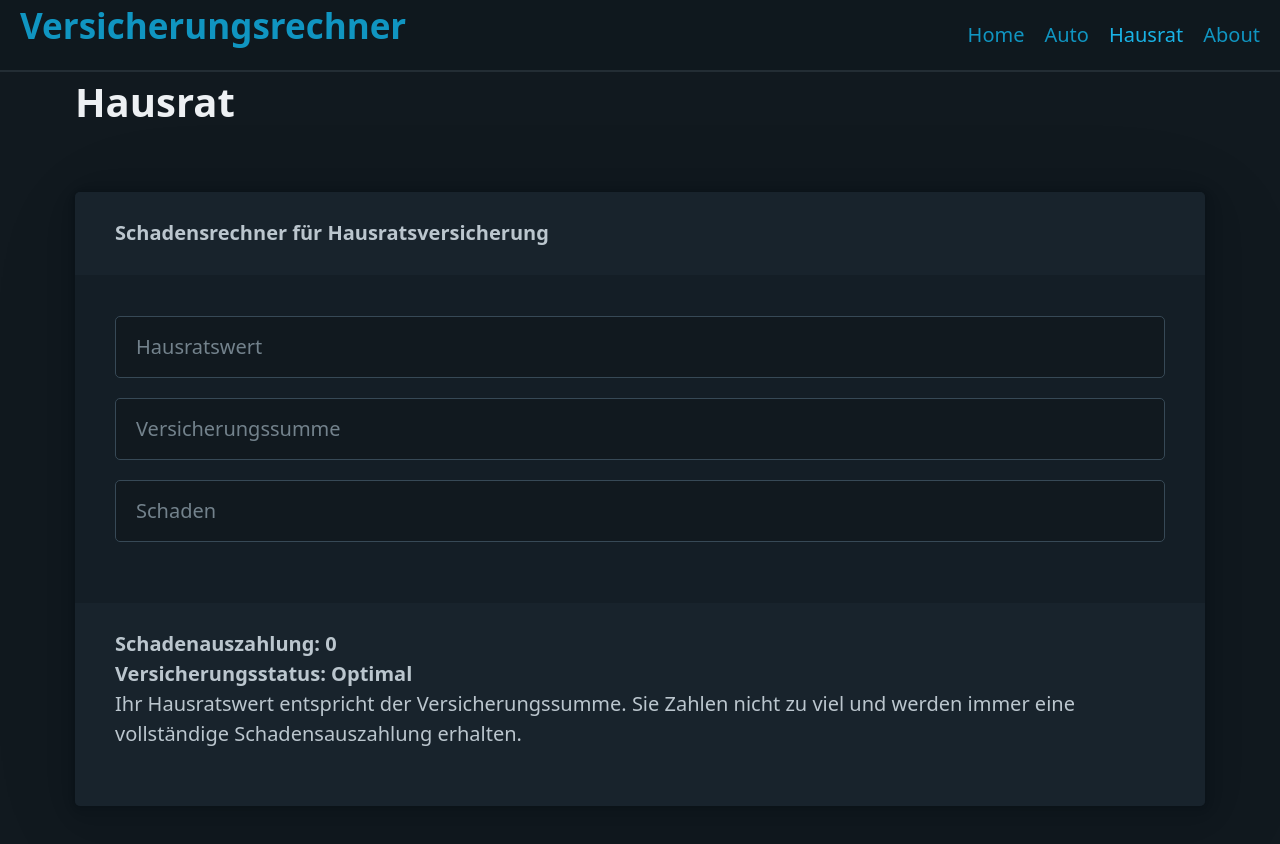
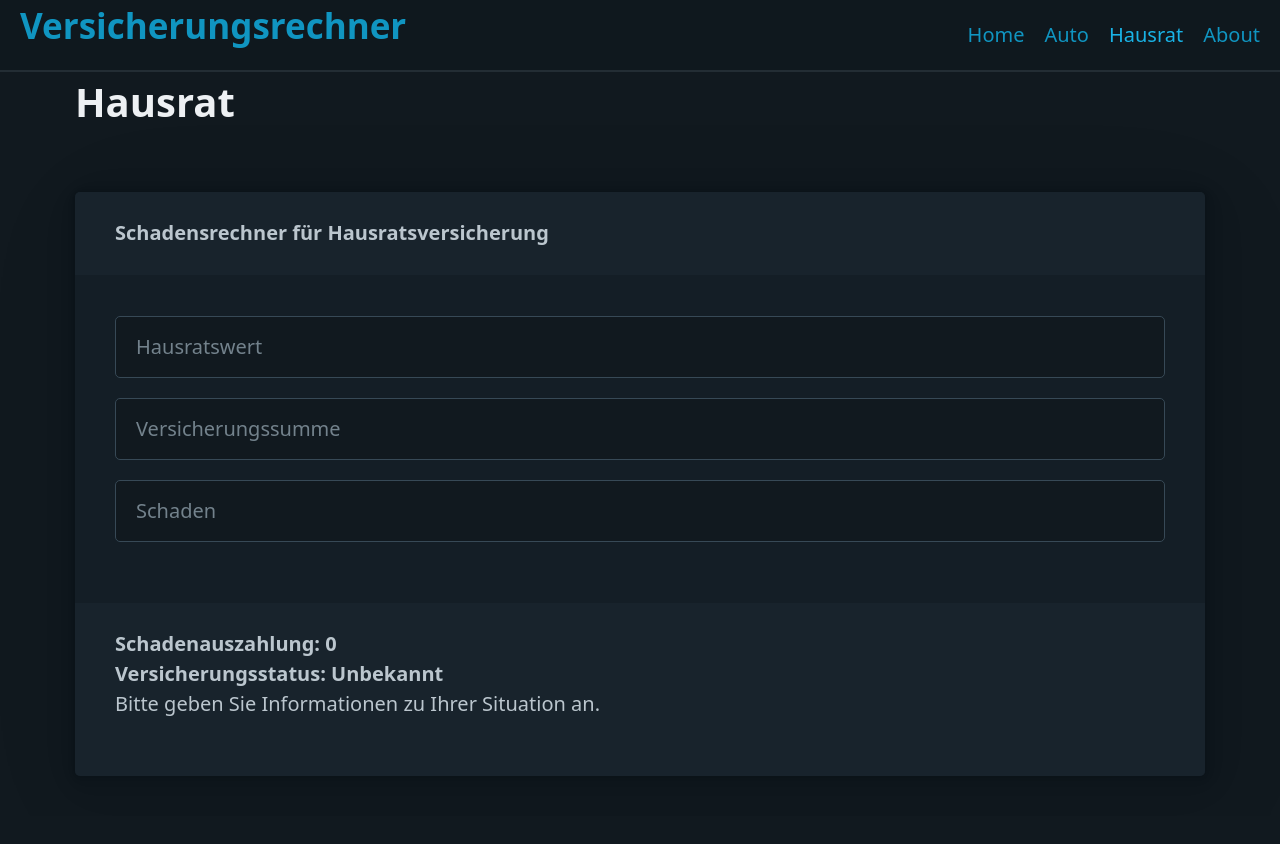
Before and after one commit to pcaracal/project_versicherungsrechner, a React (Create React App) app in the folder versicherungsrechner/: page /hausrat in a window 1280 px wide. After the commit the page ends 816 px from the top, so only its background shows below. Built offline with nearby package versions, Linux system fonts and the light colour scheme.

Commit message:
Fix typos and add new result state

```diff
--- a/versicherungsrechner/src/sites/Hausrat.js
+++ b/versicherungsrechner/src/sites/Hausrat.js
@@ -13,11 +13,15 @@ const Hausrat = () => {
         ],
         [
             "Überversichert",
-            "Ihre Versicherungssumme ist höher als der Hausratswert. Sie werden immer eine vollständige Schadensauszahlung erhalten, jedoch zahlen Sie zu viel für ihre Versicherung."
+            "Ihre Versicherungssumme ist höher als der Hausratswert. Sie werden immer eine vollständige Schadensauszahlung erhalten, jedoch zahlen Sie zu viel für Ihre Versicherung."
         ],
         [
             "Unterversichert",
             "Ihre Versicherungssumme ist tiefer als der Hausratswert. Sie zahlen eine kleinere Prämie, aber werden immer Schadensauszahlung kleiner als der Schaden erhalten."
+        ],
+        [
+            "Unbekannt",
+            "Bitte geben Sie Informationen zu Ihrer Situation an."
         ]
     ]
     const [vsN, setVsN] = useState(0);
@@ -38,7 +42,7 @@ const Hausrat = () => {
     }
 
     const checkVsStatus = () => {
-        setVsN(vs === vw ? 0 : (vs > vw ? 1 : 2));
+        setVsN((vs * vw * dmg === 0) ? 3 : (vs === vw ? 0 : (vs > vw ? 1 : 2)));
     }
 
     const checkInputValidity = () => {
```
